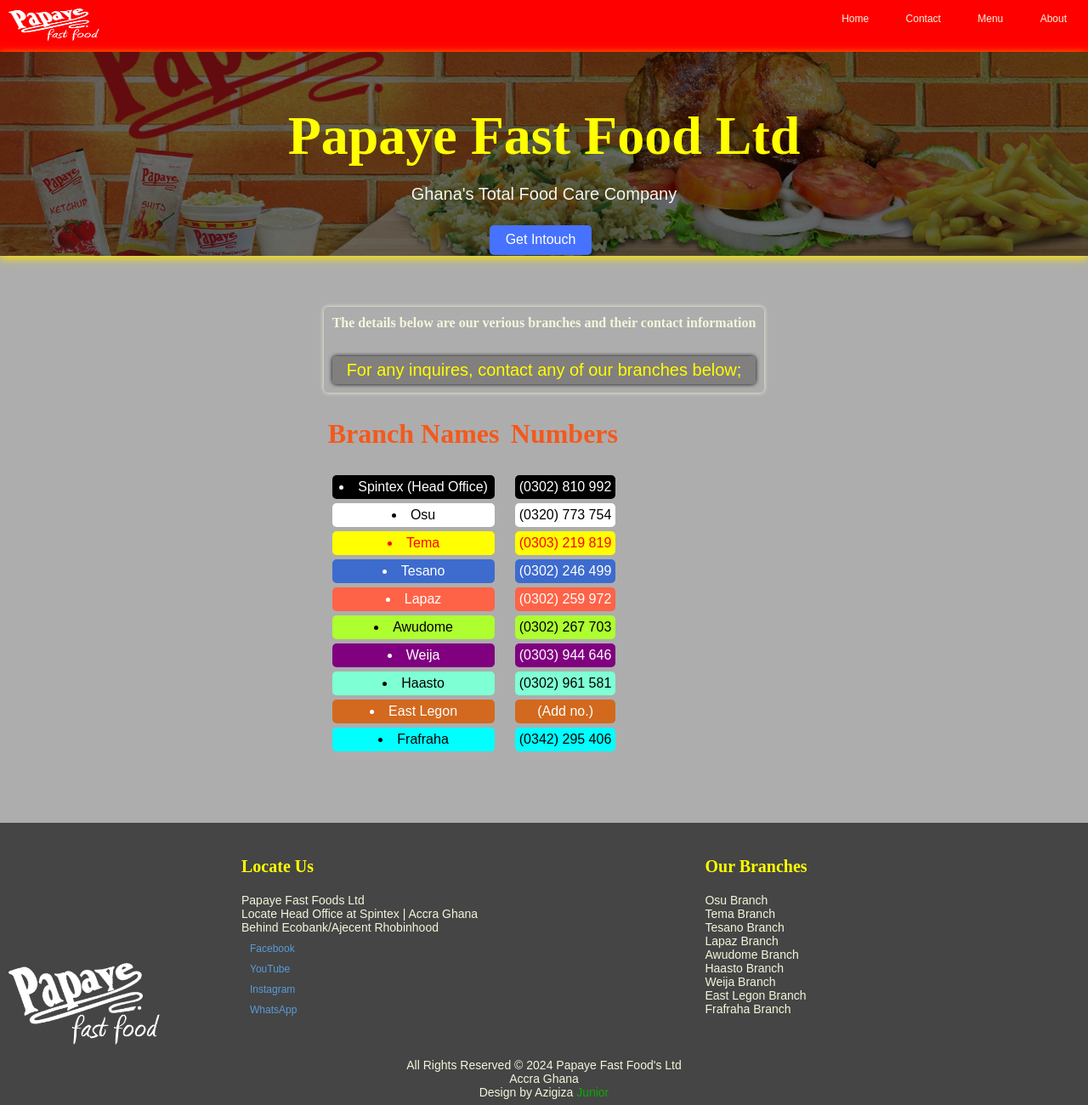
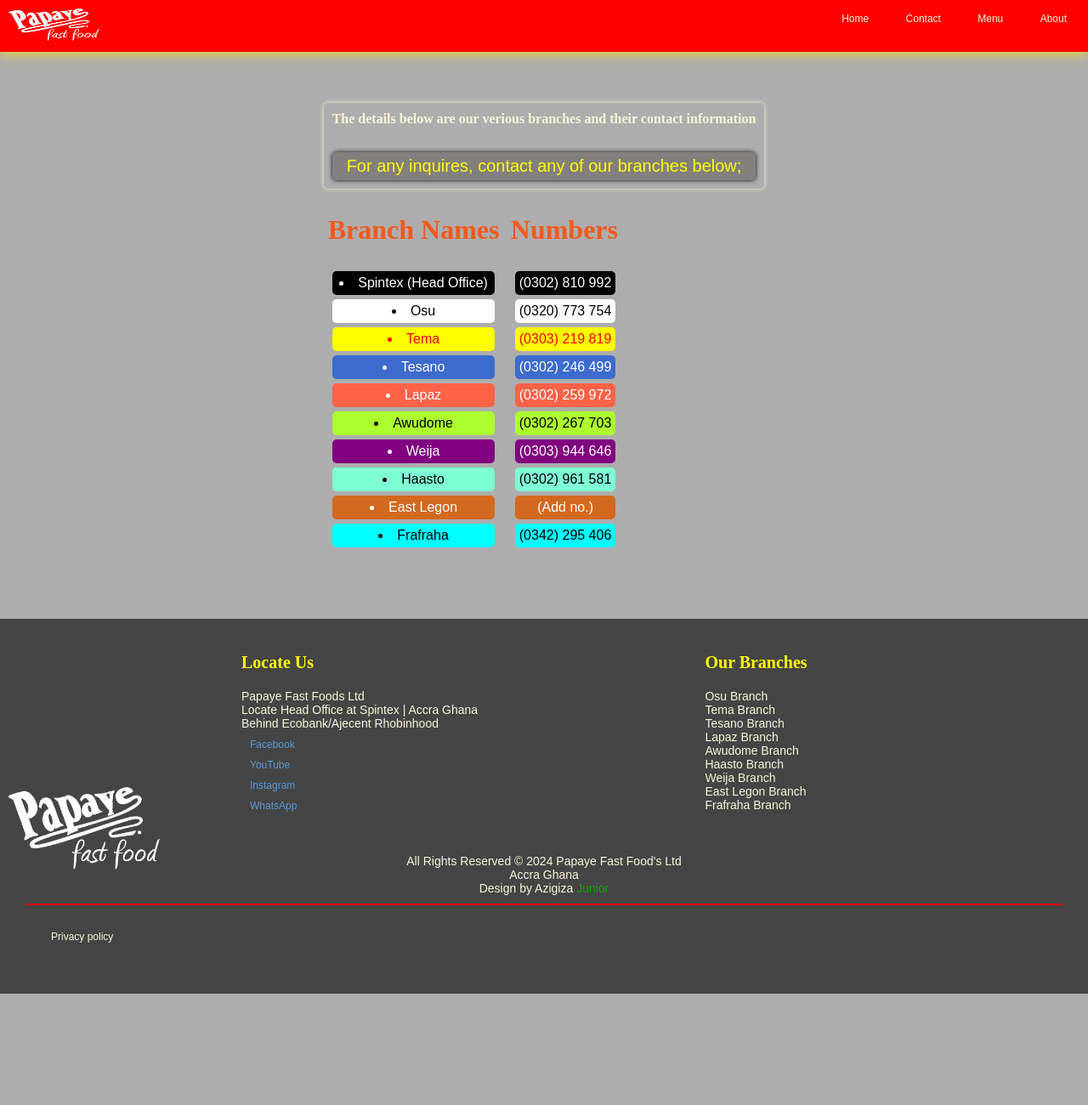
Before and after one commit to Azigiza29/Papaya-website-2025, a plain HTML site: page contact.html in a window 1280 px wide. Shown: the top 1300 px of the page at 85% size. After the commit the page ends 1169 px from the top, so only its background shows below. Drawn offline with Linux system fonts and the light colour scheme.

Commit message:
Update contact.html

```diff
--- a/contact.html
+++ b/contact.html
@@ -34,13 +34,13 @@
         </div> -->
     </header>
 
-    <div class="hero">
+  <!--  <div class="hero">
         <div class="hero-container">
             <h1>Papaye Fast Food Ltd</h1>
         <p>Ghana's Total Food Care Company</p>
         <button><a href="form.html">Get Intouch</a></button>
         </div>
-    </div>
+    </div> -->
 
     <section class="contact-wrapper">
         <div class="contact-container">
@@ -131,6 +131,11 @@
             <p>Design by Azigiza <span>Junior</span> </p>
         </center>
         </div>
+
+        <div class="privacy">
+            <a href="privacy.html">Privacy policy</a>
+        </div>
+    </footer>
     </footer>
 
 
```
